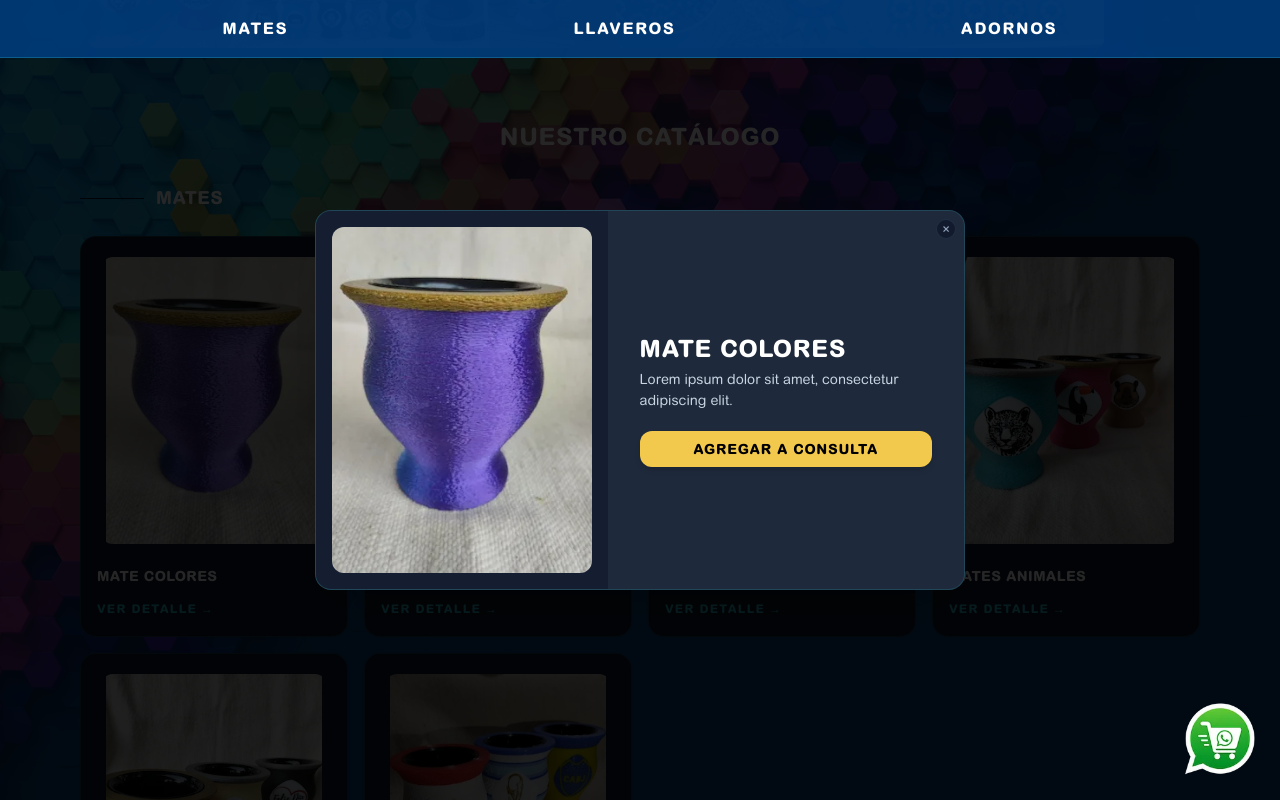
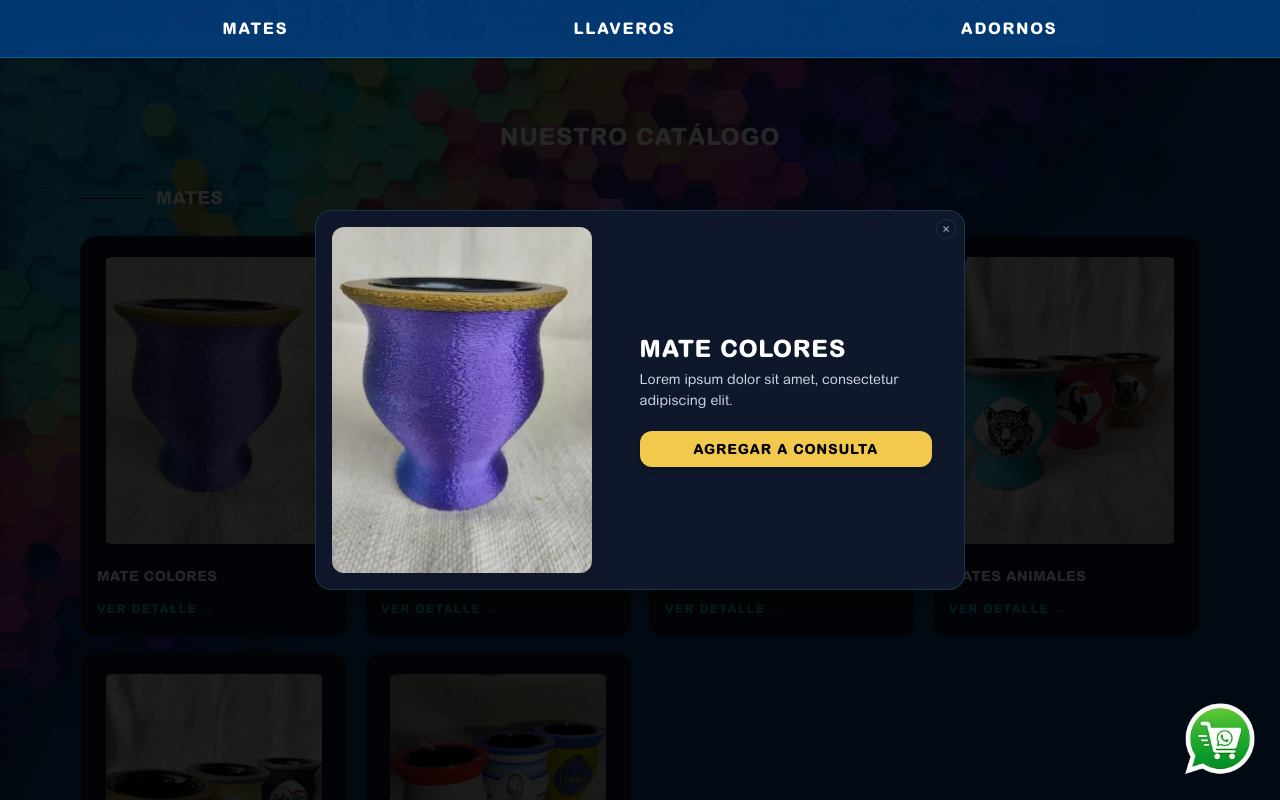
Before and after one commit to P-Wall86/puntobat3d, a Next.js app: page / in a window 1280 px wide. Both pictures are taken after a click on the picture 214 px from the left and 928 px from the top of the page. Built offline with nearby package versions, Linux system fonts and the light colour scheme.

Commit message:
Twelve-Details

```diff
--- a/src/components/PreviewModal.tsx
+++ b/src/components/PreviewModal.tsx
@@ -53,7 +53,7 @@ px-4"
     w-[82vw]
     max-w-md
     rounded-2xl
-    bg-[#1E293B]
+    bg-[#0F172A]
     border
     border-[#2cb7c9]/20
     shadow-2xl
--- a/src/components/ProductModal.tsx
+++ b/src/components/ProductModal.tsx
@@ -49,7 +49,7 @@ export default function ProductModal({
         w-[82vw]
 max-w-[95vw]
 md:max-w-[650px]
-        bg-[#1E293B]
+        bg-[#0F172A]
         text-white
         rounded-2xl
         overflow-hidden
```
